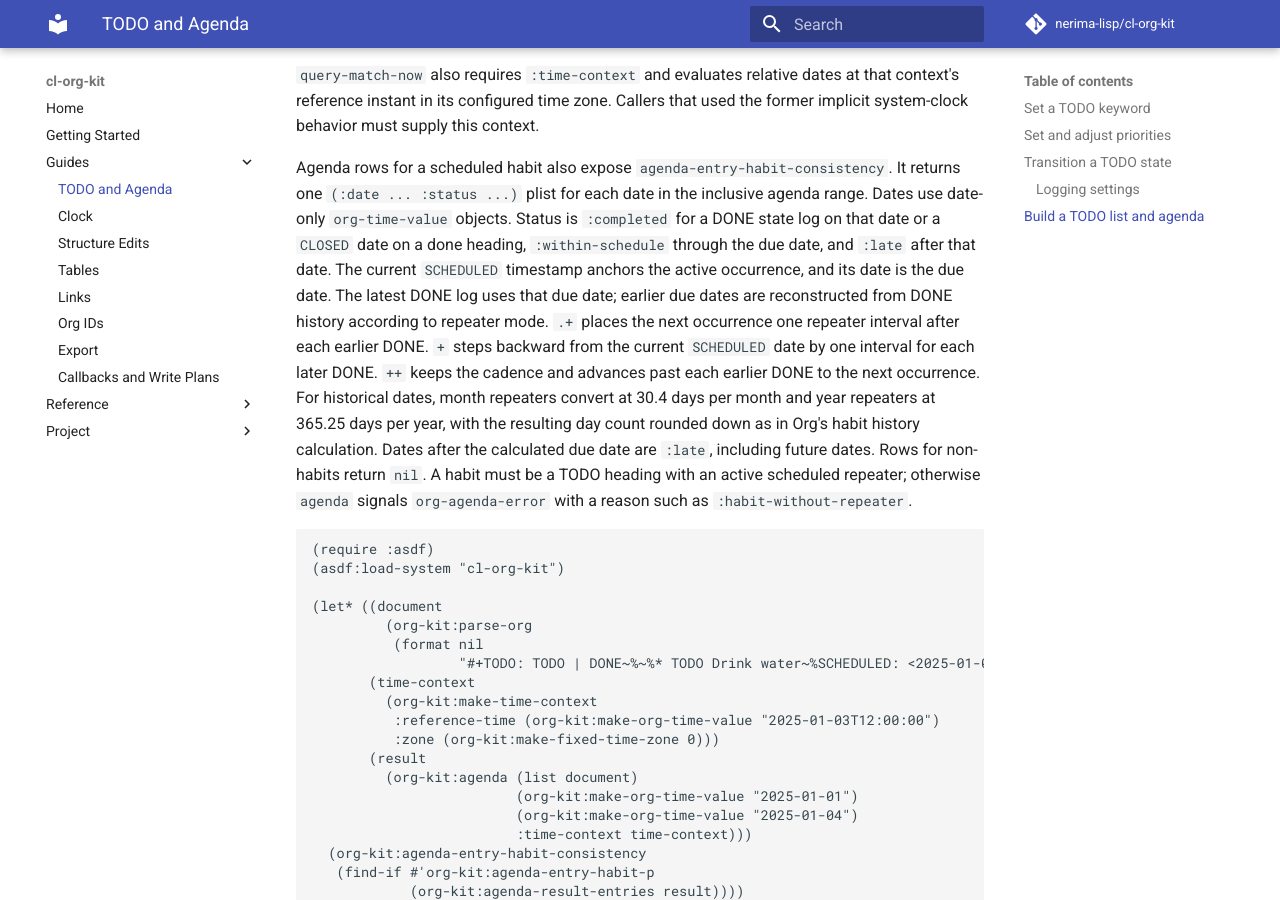
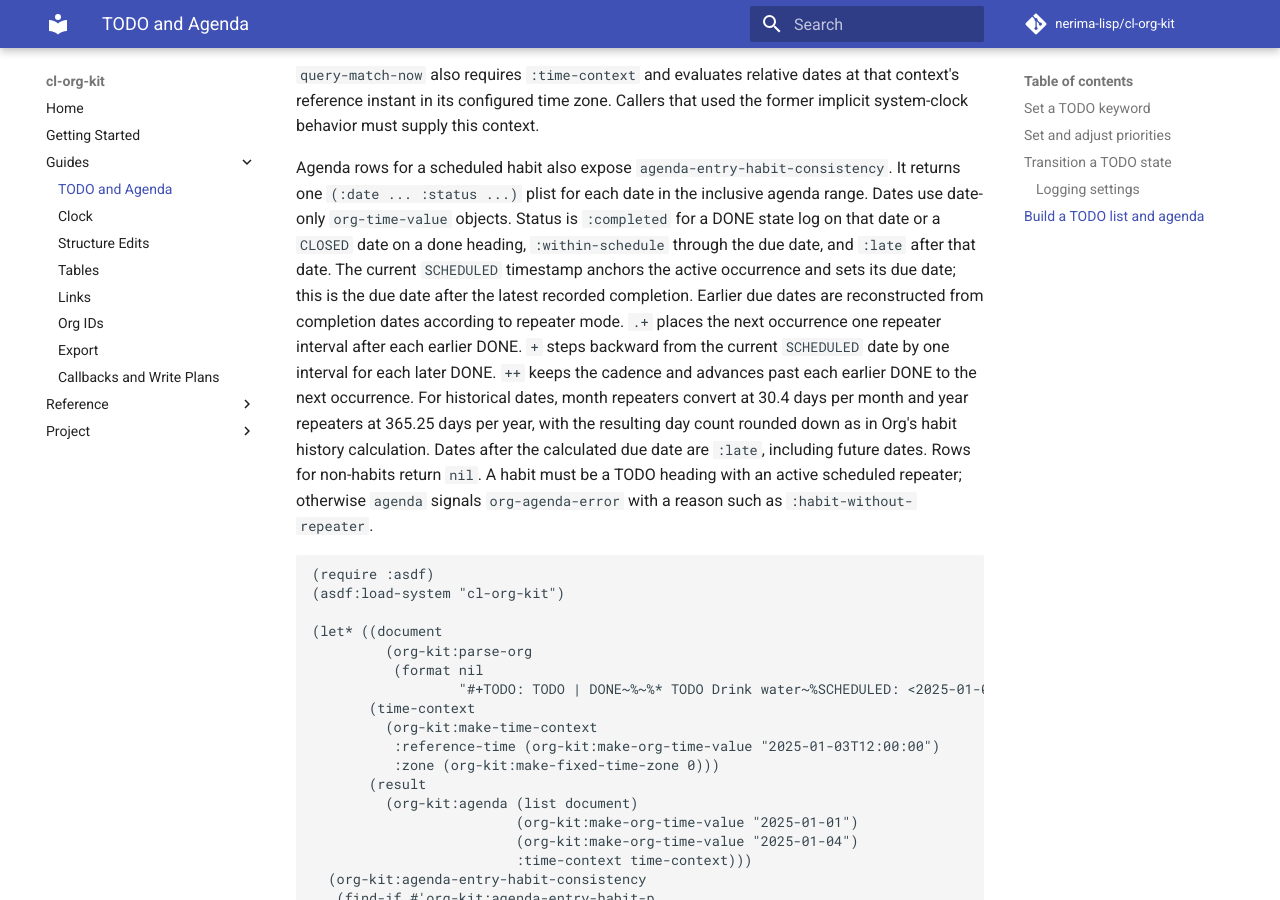
Before and after one commit to nerima-lisp/cl-org-kit, an MkDocs documentation site: the page built from docs/src/guides/todo-agenda.md, in a window 1280 px wide and 900 px high, scrolled down 4363 px. Built offline with MkDocs 1.6.1 and Material for MkDocs 9.7.7, drawn with Linux system fonts in a browser that asks for light colours; comment, search, counter and statistics services are not loaded.

Commit message:
docs(agenda): clarify habit deadline history
Clarify that the current SCHEDULED date is the due date after the latest
completion. The fixture checks timestamped DONE-log and CLOSED dates on the
habit heading and excludes a DONE log on its child heading.

```diff
--- a/docs/src/guides/todo-agenda.md
+++ b/docs/src/guides/todo-agenda.md
@@ -220,10 +220,11 @@ It returns one `(:date ... :status ...)` plist for each date in the inclusive
 agenda range. Dates use date-only `org-time-value` objects. Status is
 `:completed` for a DONE state log on that date or a `CLOSED` date on a done
 heading, `:within-schedule` through the due date, and `:late` after that date.
-The current `SCHEDULED` timestamp anchors the active occurrence, and its date
-is the due date. The latest DONE log uses that due date; earlier due dates are
-reconstructed from DONE history according to repeater mode. `.+` places the
-next occurrence one repeater interval after each earlier DONE. `+` steps
+The current `SCHEDULED` timestamp anchors the active occurrence and sets its
+due date; this is the due date after the latest recorded completion. Earlier
+due dates are reconstructed from completion dates according to repeater mode.
+`.+` places the next occurrence one repeater interval after each earlier DONE.
+`+` steps
 backward from the current `SCHEDULED` date by one interval for each later DONE.
 `++` keeps the cadence and advances past each earlier DONE to the next
 occurrence. For historical dates, month repeaters convert at 30.4 days per
```
Also changed, not shown: 3 other files.
